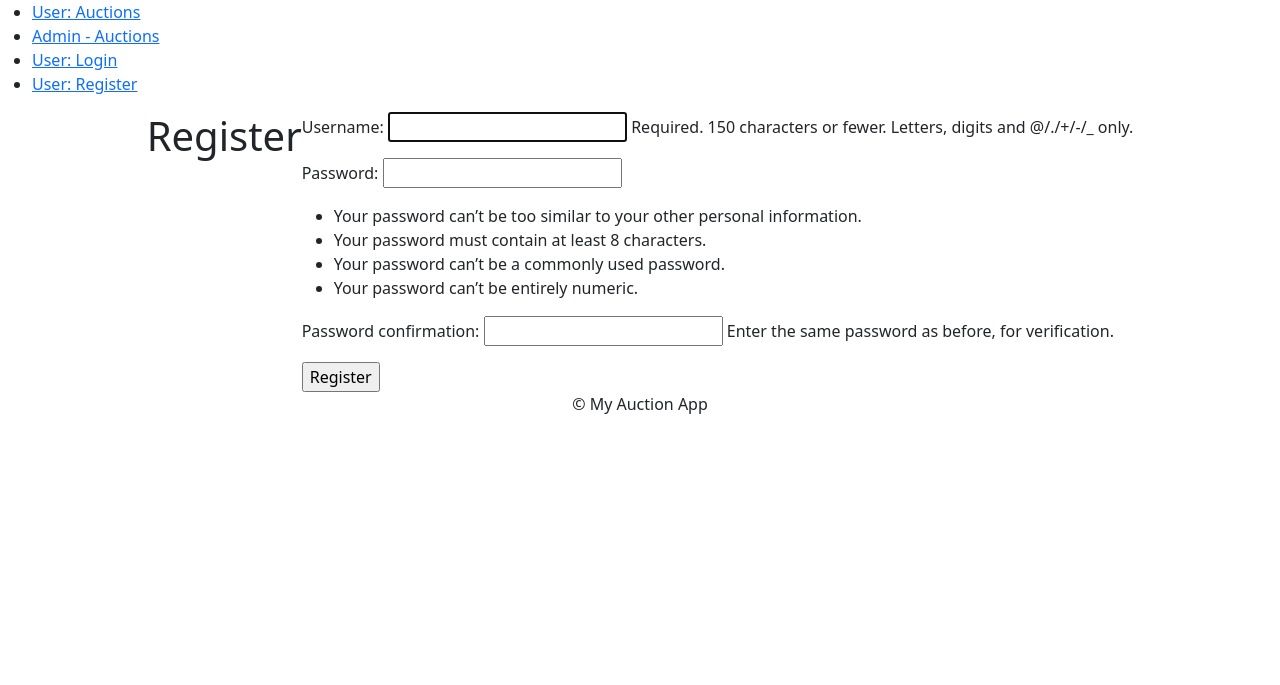
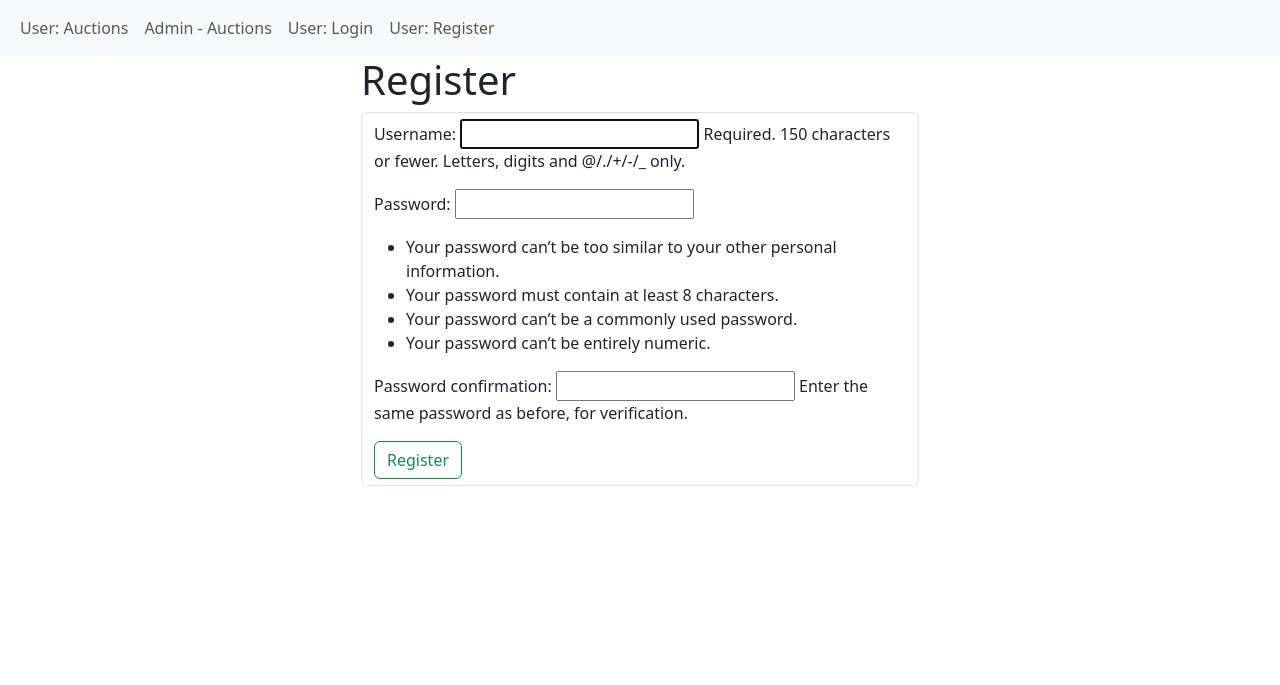
Before and after one commit to mojnomiya/seller-app, a Django app: page /auction/register/ in a window 1280 px wide. Shown: the top 685 px of the page. After the commit the page ends 486 px from the top, so only its background shows below. Run offline with Django 4.2, Linux system fonts and the light colour scheme.

Commit message:
Added some bootstrap classes to base.

```diff
--- a/auction/templates/auction/register.html
+++ b/auction/templates/auction/register.html
@@ -2,15 +2,17 @@
 {% block title %}Register{% endblock %}
 
 {% block content %}
-<div class="d-flex justify-content-center">
+<div style="width: 50%; margin: auto;" class="justify-content-center">
     <h1>Register</h1>
     {% if message %}
     <p>{{message}}</p>
     {% endif %}
-    <form action="" method="post">
-        {% csrf_token %}
-        {{form.as_p}}
-        <input type="submit" value="Register">
-    </form>
+    <div>
+        <form class="form-control" action="" method="post">
+            {% csrf_token %}
+            {{form.as_p}}
+            <input class="btn btn-outline-success" type="submit" value="Register">
+        </form>
+    </div>
 </div>
 {% endblock %}
--- a/templates/base.html
+++ b/templates/base.html
@@ -9,18 +9,20 @@
 </head>
 <body>
     <header>
-        <nav>
-            <ul>
-                <li><a href="{% url 'home' %}">User: Auctions</a></li>
-                <li><a href="{% url 'admin_auctions' %}">Admin - Auctions</a></li>
+        <nav class="navbar navbar-expand-lg bg-body-tertiary">
+            <div class="container-fluid">
+                <ul class="navbar-nav">
+                    <li class="nav-item"><a class="nav-link" href="{% url 'home' %}">User: Auctions</a></li>
+                    <li class="nav-item"><a class="nav-link" href="{% url 'admin_auctions' %}">Admin - Auctions</a></li>
 
-                {% if not request.user.is_authenticated %}
-                <li><a href="{% url 'login' %}">User: Login</a></li>
-                <li><a href="{% url 'register' %}">User: Register</a></li>
-                {% else %}
-                    <li><a href="{% url 'logout' %}">User: Logout</a></li>
-                {% endif %}
-            </ul>
+                    {% if not request.user.is_authenticated %}
+                    <li class="nav-item"><a class="nav-link" href="{% url 'login' %}">User: Login</a></li>
+                    <li class="nav-item"><a class="nav-link" href="{% url 'register' %}">User: Register</a></li>
+                    {% else %}
+                        <li class="nav-item"><a class="nav-link" href="{% url 'logout' %}">User: Logout</a></li>
+                    {% endif %}
+                </ul>
+            </div>
         </nav>
     </header>
 
@@ -30,9 +32,5 @@
             {% endblock %}
         </div>
     </main>
-
-    <footer>
-        <p class="text-center d-flex flex-column vh-100 mt-auto">&copy; {{ year }} My Auction App</p>
-    </footer>
 </body>
 </html>
```
Also changed, not shown: db.sqlite3.
